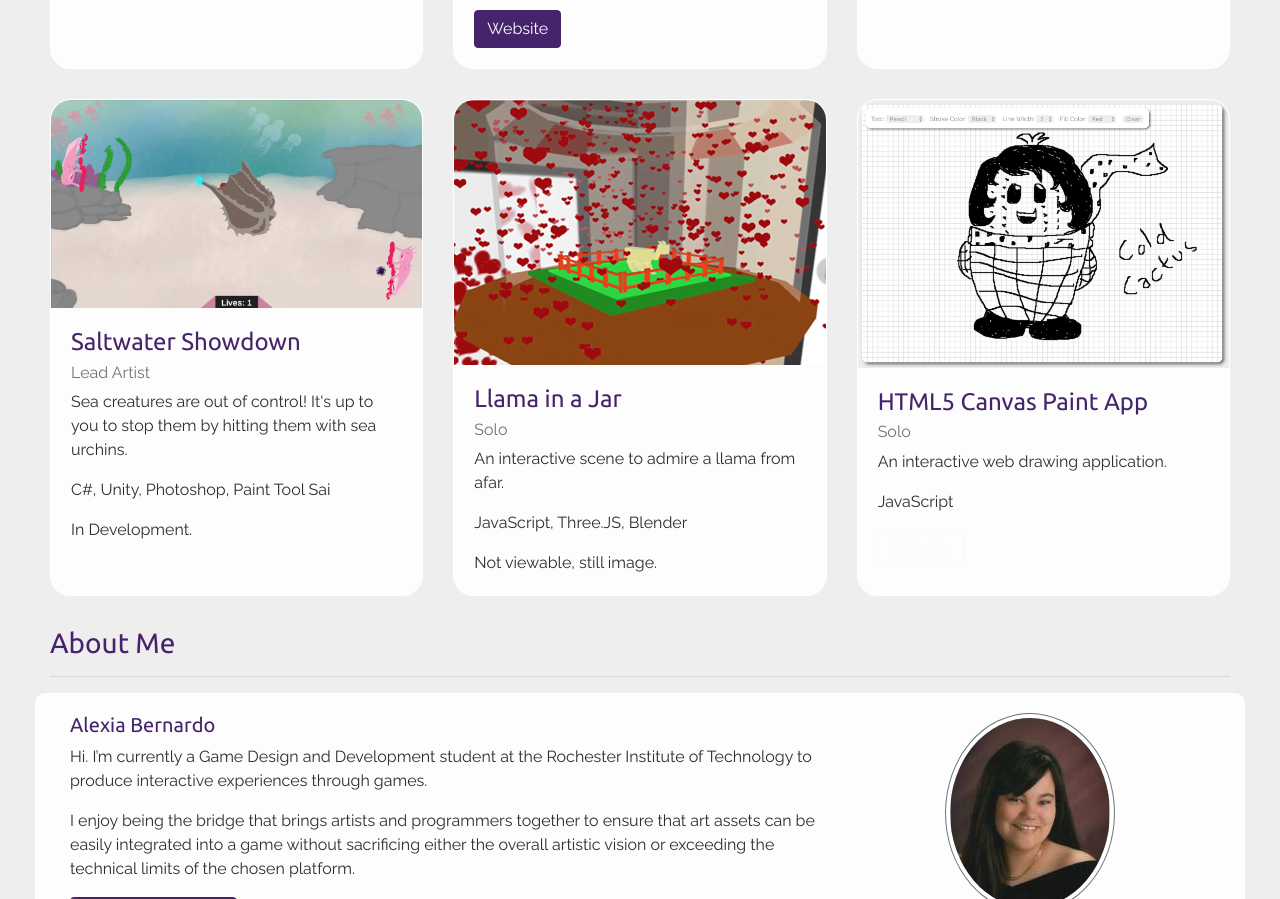
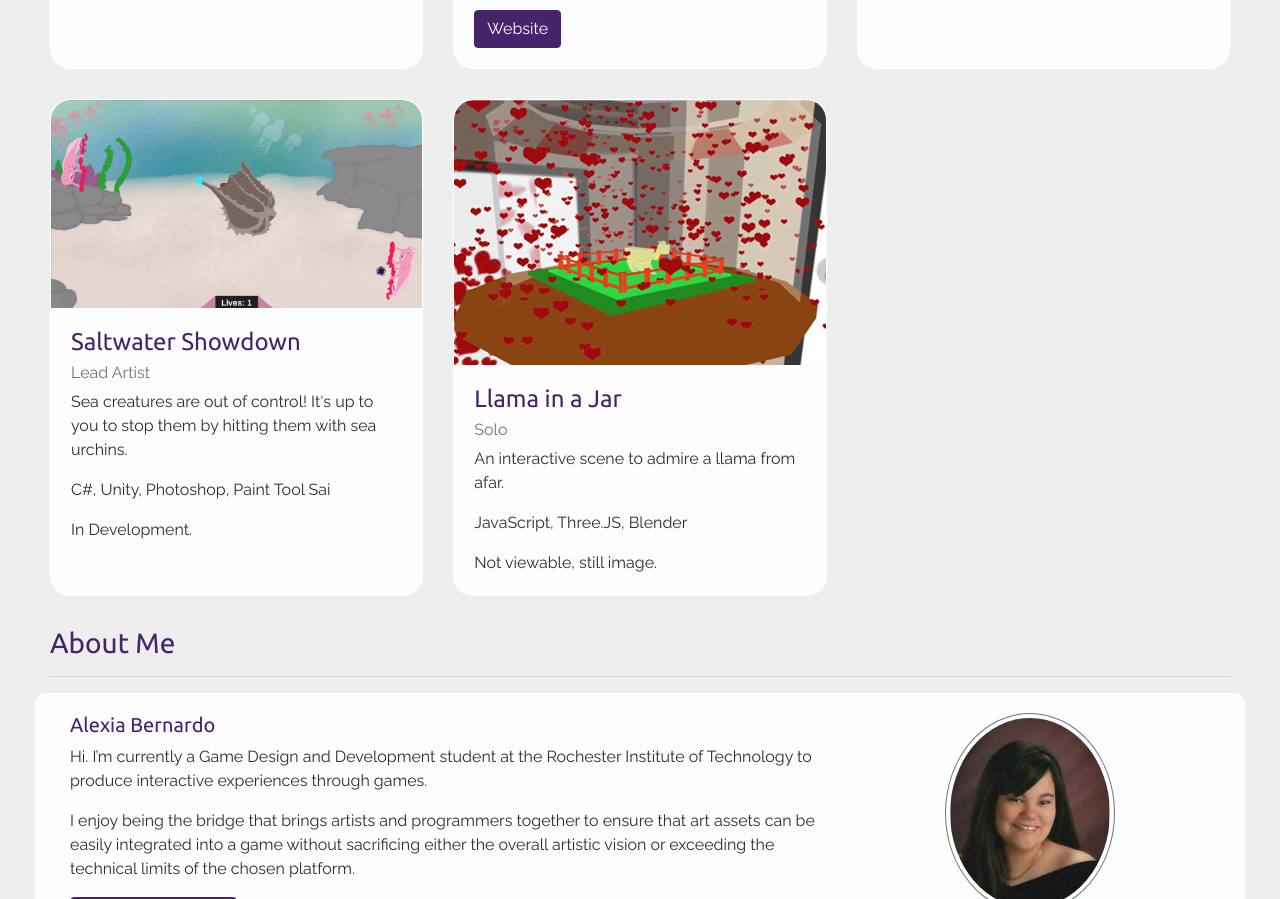
Before and after one commit to abernardo97/Website, a plain HTML site: page index.html in a window 1280 px wide. Shown: the part 1280-2179 px from the top of the page. Drawn offline with nearby package versions, Linux system fonts and the light colour scheme.

```diff
--- a/index.html
+++ b/index.html
@@ -172,18 +172,6 @@
             </div>
           </div>
         </div>
-        <div class="col-lg-4 col-sm-6 portfolio-item">
-          <div class="card border-white h-100">
-            <img class="card-img-top" src="media/CanvasPaintApp.png" alt="Canvas Paint App">
-            <div class="card-body">
-              <h4 class="card-title">HTML5 Canvas Paint App</h4>
-              <h6 class="card-subtitle mb-2 text-muted">Solo</h6>
-              <p class="card-text">An interactive web drawing application.</p>
-              <p class="card-text"> JavaScript</p>
-              <a class="btn btn-primary btn-outline-light" href="http://alexiabernardo.com/paint-app/paint-app.html">Website</a>
-            </div>
-          </div>
-        </div>
       </div>
     </div>
 
```
Also changed, not shown: media/audioVisualizer.png.
